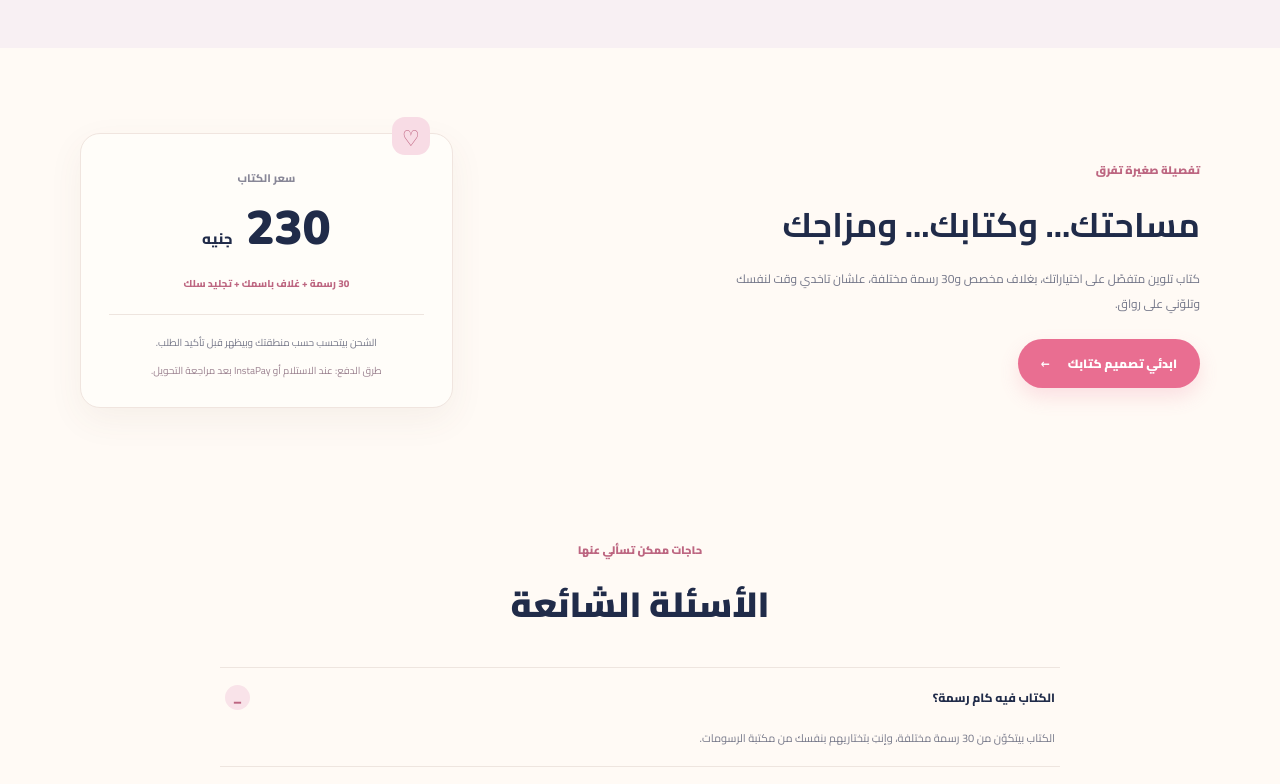
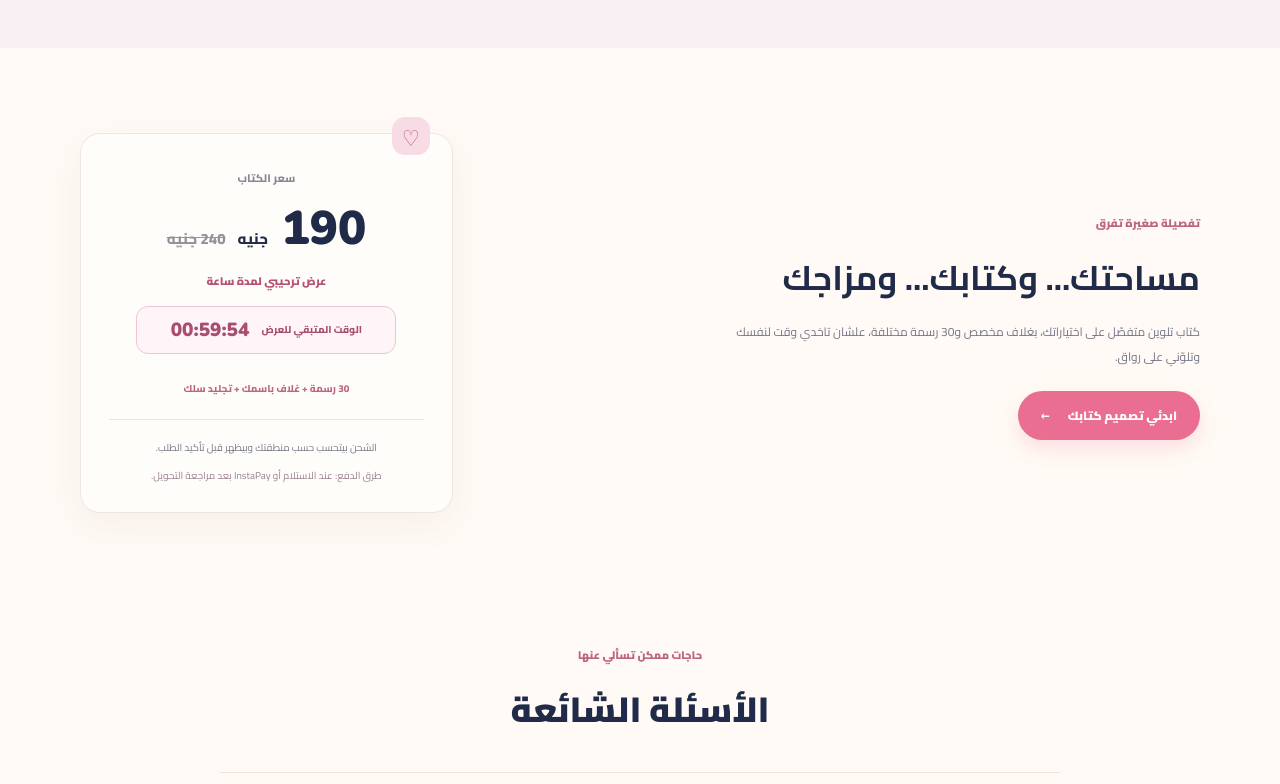
Before and after one commit to stickerz962-bit/Stickerz, a React (Vite) app: page / in a window 1280 px wide. Shown: the part 2520-3304 px from the top of the page. Built offline with nearby package versions, Linux system fonts and the light colour scheme; no server answers.

Commit message:
Add one-hour introductory offer at 190 EGP
Set the standard price to 240 EGP and the first-visit one-hour offer to 190 EGP, persist the countdown in the browser, and add offer timer tests and documentation.

```diff
--- a/src/App.tsx
+++ b/src/App.tsx
@@ -1,4 +1,5 @@
 import { useEffect, useState } from 'react';
+import { getOfferEndAt, getOfferRemainingMs, formatOfferCountdown } from './lib/offer';
 import Builder from './Builder';
 import { loadCatalog } from './catalog/repository';
 import type { CatalogData } from './catalog/types';
@@ -45,6 +46,16 @@ function Brand({ footer = false }: { footer?: boolean }) {
 
 export default function App() {
   const [openFaq, setOpenFaq] = useState<number | null>(0);
+  const [offerRemainingMs, setOfferRemainingMs] = useState<number | null>(null);
+  useEffect(() => {
+    const storageKey = 'anti-pressure-intro-offer-end-v1';
+    const endAt = getOfferEndAt(localStorage, storageKey, Date.now());
+    const update = () => setOfferRemainingMs(getOfferRemainingMs(endAt, Date.now()));
+    update();
+    const timer = window.setInterval(update, 1000);
+    return () => window.clearInterval(timer);
+  }, []);
+  const offerActive = offerRemainingMs !== null && offerRemainingMs > 0;
   const [catalogData, setCatalogData] = useState<CatalogData>({
     categories: categories.map((title, index) => ({ id: String(index + 1), title, slug: String(index + 1), sortOrder: index, active: true })),
     artworks: artworks.map((item, index) => ({ id: 'AP-' + String(index + 1).padStart(3, '0'), title: item.title, categoryId: String(index + 1), previewAssetRef: '', sortOrder: index, version: 1, active: true })),
@@ -132,7 +143,7 @@ export default function App() {
 
       <section className="price-section section-wrap" id="about">
         <div className="price-copy"><span className="eyebrow">تفصيلة صغيرة تفرق</span><h2>مساحتك... وكتابك... ومزاجك</h2><p>كتاب تلوين متفصّل على اختياراتك، بغلاف مخصص و30 رسمة مختلفة، علشان تاخدي وقت لنفسك وتلوّني على رواق.</p><a className="primary-button" href="#design">ابدئي تصميم كتابك <span>←</span></a></div>
-        <div className="price-card"><span className="price-label">سعر الكتاب</span><div className="price-number">230 <small>جنيه</small></div><span className="price-includes">30 رسمة + غلاف باسمك + تجليد سلك</span><div className="price-divider"></div><p>الشحن بيتحسب حسب منطقتك وبيظهر قبل تأكيد الطلب.</p><small className="price-footnote">طرق الدفع: عند الاستلام أو InstaPay بعد مراجعة التحويل.</small></div>
+        <div className="price-card"><span className="price-label">سعر الكتاب</span><div className="offer-price-row"><div className="price-number">{offerActive ? "190" : "240"} <small>جنيه</small></div>{offerActive && <span className="old-price">240 جنيه</span>}</div><span className="offer-status">{offerActive ? "عرض ترحيبي لمدة ساعة" : "انتهى العرض — السعر الأساسي"}</span>{offerActive && <div className="offer-countdown" role="timer" aria-live="off"><span>الوقت المتبقي للعرض</span><strong>{formatOfferCountdown(offerRemainingMs ?? 0)}</strong></div>}<span className="price-includes">30 رسمة + غلاف باسمك + تجليد سلك</span><div className="price-divider"></div><p>الشحن بيتحسب حسب منطقتك وبيظهر قبل تأكيد الطلب.</p><small className="price-footnote">طرق الدفع: عند الاستلام أو InstaPay بعد مراجعة التحويل.</small></div>
       </section>
 
       <section className="faq-section section-wrap" id="faq">
--- /dev/null
+++ b/src/lib/offer.ts
@@ -0,0 +1,21 @@
+export const INTRO_OFFER_DURATION_MS = 60 * 60 * 1000;
+
+export function getOfferEndAt(storage: Pick<Storage, 'getItem' | 'setItem'>, key: string, now: number): number {
+  const saved = Number(storage.getItem(key));
+  if (Number.isFinite(saved) && saved > 0) return saved;
+  const endAt = now + INTRO_OFFER_DURATION_MS;
+  storage.setItem(key, String(endAt));
+  return endAt;
+}
+
+export function getOfferRemainingMs(endAt: number, now: number): number {
+  return Math.max(0, endAt - now);
+}
+
+export function formatOfferCountdown(remainingMs: number): string {
+  const totalSeconds = Math.ceil(Math.max(0, remainingMs) / 1000);
+  const hours = Math.floor(totalSeconds / 3600);
+  const minutes = Math.floor((totalSeconds % 3600) / 60);
+  const seconds = totalSeconds % 60;
+  return [hours, minutes, seconds].map(value => String(value).padStart(2, '0')).join(':');
+}
--- a/src/styles.css
+++ b/src/styles.css
@@ -121,3 +121,12 @@
 .ap-admin-footer{display:flex;justify-content:space-between;gap:15px;flex-wrap:wrap;font-size:10px}
 @media(max-width:850px){.ap-admin-layout{grid-template-columns:1fr}.ap-admin-layout .product-form{position:static}.ap-cover-grid{grid-template-columns:repeat(3,minmax(0,1fr))}}
 @media(max-width:560px){.ap-admin-page{padding:22px 14px}.ap-admin-stats{gap:6px}.ap-admin-stats>div{padding:11px 8px;display:block;text-align:center}.ap-admin-stats b{display:block;font-size:22px}.ap-admin-stats span{font-size:8px}.ap-admin-tabs button{padding:10px 9px;font-size:9px}.ap-admin-layout .product-form,.ap-admin-layout .admin-products,.ap-cover-admin{padding:13px}.ap-admin-filters{grid-template-columns:1fr}.ap-admin-layout .admin-product-row{align-items:flex-start}.ap-admin-layout .admin-product-actions{flex-direction:column}.ap-cover-grid{grid-template-columns:repeat(2,minmax(0,1fr))}.ap-admin-footer{padding:25px 18px 15px;font-size:8px}}
+
+
+/* One-hour introductory offer */
+.offer-price-row{display:flex;align-items:baseline;justify-content:center;gap:12px}
+.old-price{font-size:15px;font-weight:800;color:#96909a;text-decoration:line-through}
+.offer-status{display:block;margin-top:5px;color:#b65376;font-size:11px;font-weight:900}
+.offer-countdown{display:flex;align-items:center;justify-content:center;gap:12px;margin:15px auto 17px;padding:10px 13px;max-width:260px;border:1px solid #f0c4d0;border-radius:12px;background:#fff4f7;color:#a84e70}
+.offer-countdown span{font-size:10px;font-weight:800}
+.offer-countdown strong{font:900 19px 'Nunito',sans-serif;direction:ltr;font-variant-numeric:tabular-nums}
```
Also changed, not shown: 2 other files (tests, documents, lock files or other folders).
